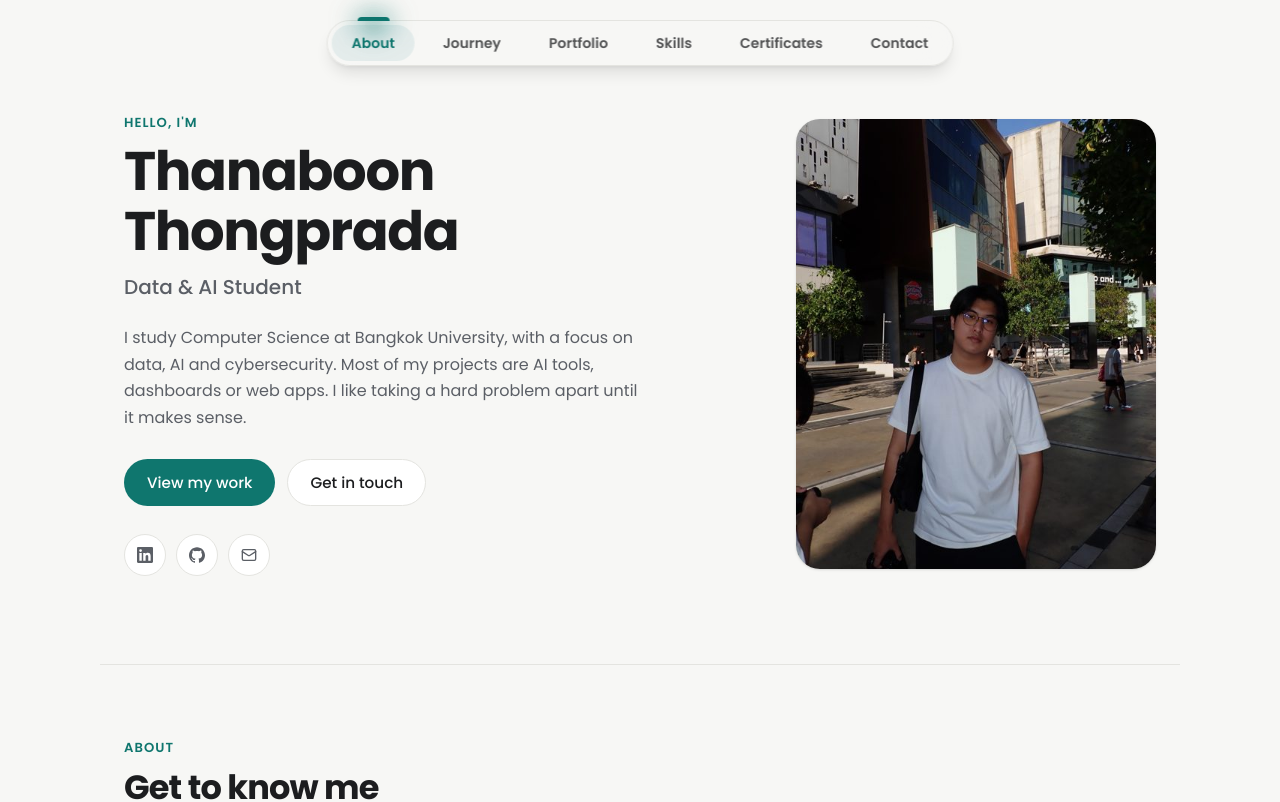
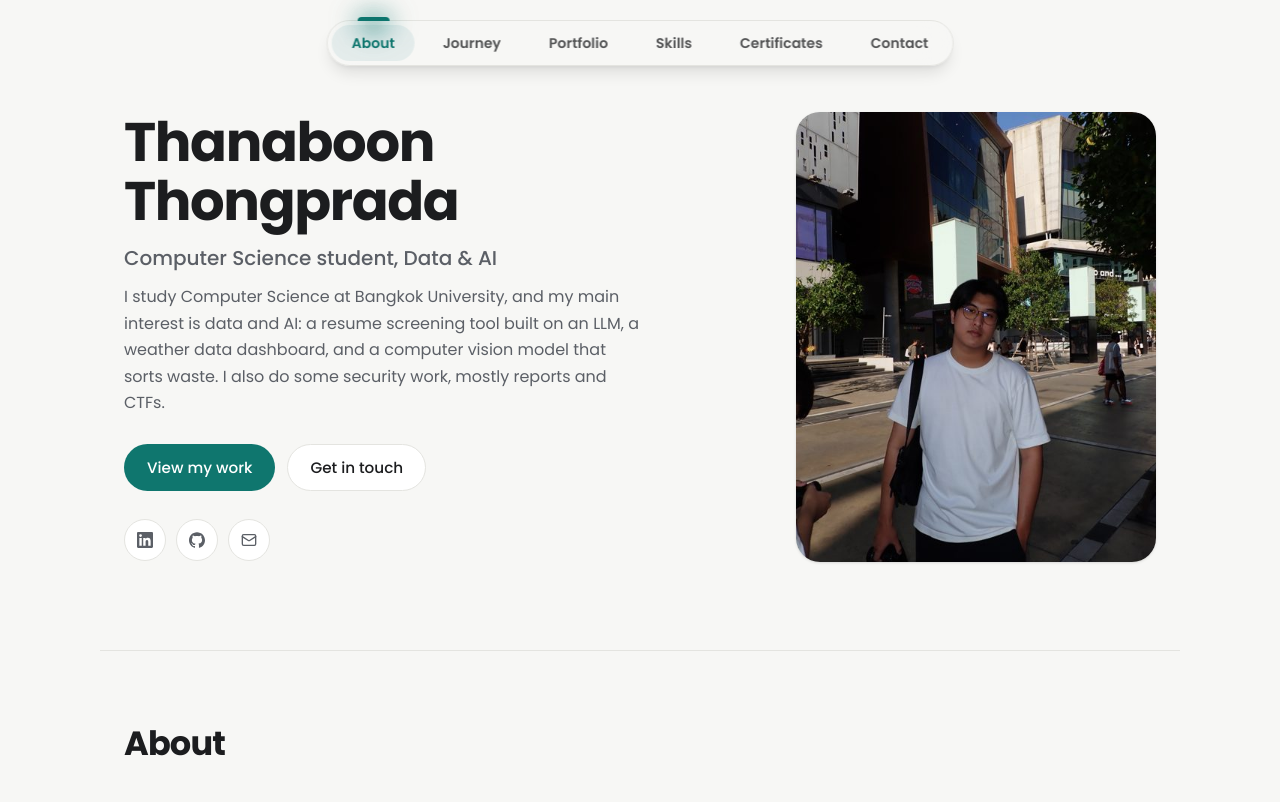
Before and after one commit to thanaboon8759/Portfolio_Thanaboon, a React (Vite) app: page / in a window 1280 px wide. Shown: the top 802 px of the page. Built offline with nearby package versions, Linux system fonts and the light colour scheme.

Commit message:
Drop typing effect, eyebrows and stock titles; lead hero with data and AI

```diff
--- a/src/components/Section.tsx
+++ b/src/components/Section.tsx
@@ -1,9 +1,9 @@
 import type { ReactNode } from 'react'
 import { motion } from 'framer-motion'
 
-type Props = { id: string; eyebrow: string; title: string; children: ReactNode }
+type Props = { id: string; title: string; children: ReactNode }
 
-export function Section({ id, eyebrow, title, children }: Props) {
+export function Section({ id, title, children }: Props) {
   return (
     <section id={id} className="mx-auto w-full max-w-[1080px] border-t px-4 py-14 sm:px-6 md:py-18">
       <motion.div
@@ -13,7 +13,6 @@ export function Section({ id, eyebrow, title, children }: Props) {
         transition={{ duration: 0.5, ease: 'easeOut' }}
       >
         <div className="mb-9">
-          <p className="eyebrow">{eyebrow}</p>
           <h2 className="section-title">{title}</h2>
         </div>
         {children}
--- a/src/data.ts
+++ b/src/data.ts
@@ -11,7 +11,6 @@ export const profile = {
   linkedin: 'https://www.linkedin.com/in/thanaboon-thongprada-845856384/',
   linkedinHandle: 'thanaboon-thongprada',
   role: 'Computer Science student, Data & AI',
-  roles: ['Computer Science Student', 'Data & AI Student', 'Cybersecurity Student', 'Problem Solver'],
 }
 
 export type Category = 'data' | 'web' | 'security'
@@ -74,8 +73,6 @@ export const skillGroups: { label: string; items: string[] }[] = [
   { label: 'Tools & Platforms', items: ['Git', 'Kali Linux'] },
 ]
 
-export const softSkills = ['Positive attitude', 'Teamwork', 'Adaptability', 'Time management', 'Problem-solving']
-
 export type TimelineEntry = {
   date: string
   title: string
--- a/src/index.css
+++ b/src/index.css
@@ -96,9 +96,6 @@
 }
 
 @layer components {
-  .eyebrow {
-    @apply mb-2 text-[0.82rem] font-semibold uppercase tracking-[0.08em] text-primary;
-  }
   .section-title {
     @apply text-[clamp(1.6rem,3.5vw,2.1rem)] font-bold leading-tight tracking-tight;
   }
@@ -111,15 +108,6 @@
   .btn-secondary {
     @apply border-border bg-card text-foreground hover:border-primary hover:text-primary;
   }
-  .typing-caret::after {
-    content: '';
-    @apply ml-[3px] inline-block h-[1.1em] w-0.5 bg-primary align-[-0.15em];
-    animation: blink 1s steps(1) infinite;
-  }
-}
-
-@keyframes blink {
-  50% { opacity: 0; }
 }
 
 @media (prefers-reduced-motion: reduce) {
--- a/src/sections/About.tsx
+++ b/src/sections/About.tsx
@@ -9,7 +9,7 @@ const details = [
 
 export function About() {
   return (
-    <Section id="about" eyebrow="About" title="Get to know me">
+    <Section id="about" title="About">
       <div className="grid gap-8 md:grid-cols-[1.4fr_1fr] md:gap-12">
         <div className="space-y-4 text-muted-foreground">
           <p>
--- a/src/sections/Certificates.tsx
+++ b/src/sections/Certificates.tsx
@@ -10,7 +10,7 @@ export function Certificates() {
   const [open, setOpen] = useState<Certificate | null>(null)
 
   return (
-    <Section id="certificates" eyebrow="Achievements" title="Certificates">
+    <Section id="certificates" title="Certificates">
       <div className="grid grid-cols-[repeat(auto-fill,minmax(260px,1fr))] gap-5">
         {certificates.map(c => (
           <article key={c.image} className={cardClass}>
--- a/src/sections/Contact.tsx
+++ b/src/sections/Contact.tsx
@@ -12,7 +12,7 @@ const contacts = [
 
 export function Contact() {
   return (
-    <Section id="contact" eyebrow="Contact" title="Let's work together">
+    <Section id="contact" title="Contact">
       <div className="grid grid-cols-[repeat(auto-fit,minmax(240px,1fr))] gap-4">
         {contacts.map(({ label, value, href, Icon, external }) => (
           <a
--- a/src/sections/Hero.tsx
+++ b/src/sections/Hero.tsx
@@ -1,63 +1,21 @@
-import { useEffect, useState } from 'react'
 import { Mail } from 'lucide-react'
-import { useReducedMotion } from 'framer-motion'
 
 import { GithubIcon, LinkedinIcon } from '@/components/brand-icons'
 import { profile } from '@/data'
 import { asset } from '@/lib/utils'
 
-function useTypingText(texts: string[]) {
-  const reduce = useReducedMotion()
-  const [text, setText] = useState(texts[0])
-
-  useEffect(() => {
-    if (reduce) return
-    let index = 0
-    let chars = texts[0].length
-    let deleting = true
-    let timer: number
-
-    const tick = () => {
-      const current = texts[index]
-      chars += deleting ? -1 : 1
-      setText(current.substring(0, chars))
-      let delay = deleting ? 50 : 100
-      if (!deleting && chars === current.length) {
-        delay = 2000
-        deleting = true
-      } else if (deleting && chars === 0) {
-        deleting = false
-        index = (index + 1) % texts.length
-        delay = 500
-      }
-      timer = window.setTimeout(tick, delay)
-    }
-    // The first phrase is already shown; hold it before deleting
-    timer = window.setTimeout(tick, 2000)
-    return () => window.clearTimeout(timer)
-  }, [reduce, texts])
-
-  return text
-}
-
 const socialClass = 'grid size-[42px] place-items-center rounded-full border bg-card text-muted-foreground hover:border-primary hover:text-primary'
 
 export function Hero() {
-  const role = useTypingText(profile.roles)
-
   return (
     <section id="home" className="mx-auto grid w-full max-w-[1080px] items-center gap-8 px-4 pt-10 pb-14 sm:px-6 md:grid-cols-[1.3fr_1fr] md:gap-14 md:pt-28 md:pb-22">
       <div>
-        <p className="eyebrow">Hello, I'm</p>
         <h1 className="text-[clamp(2.2rem,5vw,3.4rem)] leading-[1.1] font-bold tracking-tight">{profile.name}</h1>
-        <p className="mt-3 min-h-[2em] text-xl font-medium text-muted-foreground">
-          <span className="sr-only">Computer Science student</span>
-          <span className="typing-caret" aria-hidden="true">{role}</span>
-        </p>
+        <p className="mt-3 text-xl font-medium text-muted-foreground">{profile.role}</p>
         <p className="mt-3 max-w-[52ch] text-muted-foreground">
-          I study Computer Science at Bangkok University, with a focus on data, AI and cybersecurity.
-          Most of my projects are AI tools, dashboards or web apps. I like taking a hard problem apart
-          until it makes sense.
+          I study Computer Science at Bangkok University, and my main interest is data and AI: a resume
+          screening tool built on an LLM, a weather data dashboard, and a computer vision model that sorts
+          waste. I also do some security work, mostly reports and CTFs.
         </p>
         <div className="mt-7 flex flex-wrap gap-3">
           <a href="#portfolio" className="btn btn-primary flex-1 sm:flex-none">View my work</a>
--- a/src/sections/Journey.tsx
+++ b/src/sections/Journey.tsx
@@ -4,7 +4,7 @@ import { journey } from '@/data'
 
 export function Journey() {
   return (
-    <Section id="journey" eyebrow="Journey" title="Education & experience">
+    <Section id="journey" title="Education & experience">
       <div className="max-w-3xl">
         <Timeline entries={journey} />
       </div>
--- a/src/sections/Portfolio.tsx
+++ b/src/sections/Portfolio.tsx
@@ -41,7 +41,7 @@ export function Portfolio() {
   const shown = projects.filter(p => filter === 'all' || p.category === filter)
 
   return (
-    <Section id="portfolio" eyebrow="Portfolio" title="Projects">
+    <Section id="portfolio" title="Projects">
       <div className="mb-6 flex flex-wrap gap-2" role="group" aria-label="Filter projects">
         {filters.map(f => (
           <button
--- a/src/sections/Skills.tsx
+++ b/src/sections/Skills.tsx
@@ -1,8 +1,8 @@
-import { Brain, Code, Database, Handshake, Server, Wrench } from 'lucide-react'
+import { Brain, Code, Database, Server, Wrench } from 'lucide-react'
 
 import { Section } from '@/components/Section'
 import { TechStackBento, type BentoTile } from '@/components/ui/tech-stack-bento'
-import { skillGroups, softSkills } from '@/data'
+import { skillGroups } from '@/data'
 
 const group = (label: string) => skillGroups.find(g => g.label === label)?.items ?? []
 
@@ -19,16 +19,15 @@ const tiles: BentoTile[] = [
     ],
     className: 'sm:col-span-2 lg:row-span-2',
   },
-  { title: 'Web & Backend', icon: Server, items: group('Web & Backend'), className: 'lg:col-span-2' },
+  { title: 'Web & Backend', icon: Server, items: group('Web & Backend'), className: 'sm:col-span-2' },
   { title: 'Programming', icon: Code, items: group('Programming') },
   { title: 'Databases', icon: Database, items: group('Databases') },
-  { title: 'Tools & Platforms', icon: Wrench, items: group('Tools & Platforms'), className: 'lg:col-span-2' },
-  { title: 'Soft skills', icon: Handshake, items: softSkills, className: 'sm:col-span-2' },
+  { title: 'Tools & Platforms', icon: Wrench, items: group('Tools & Platforms'), className: 'sm:col-span-2 lg:col-span-4' },
 ]
 
 export function Skills() {
   return (
-    <Section id="skills" eyebrow="Skills" title="What I work with">
+    <Section id="skills" title="Skills">
       <TechStackBento tiles={tiles} />
     </Section>
   )
```
